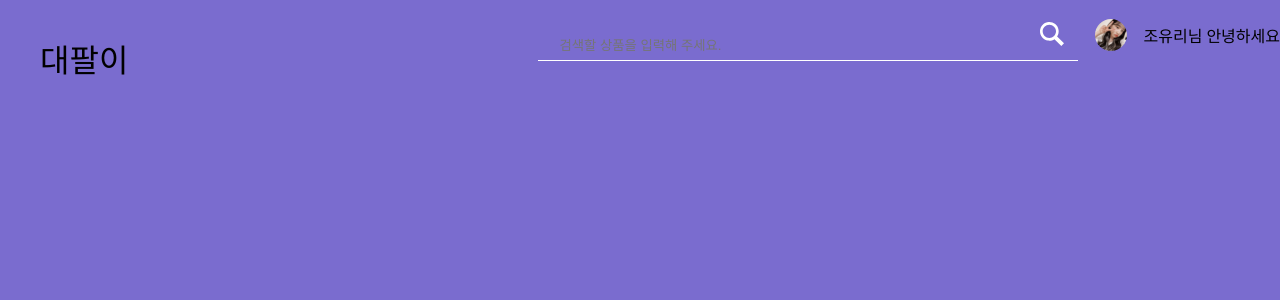
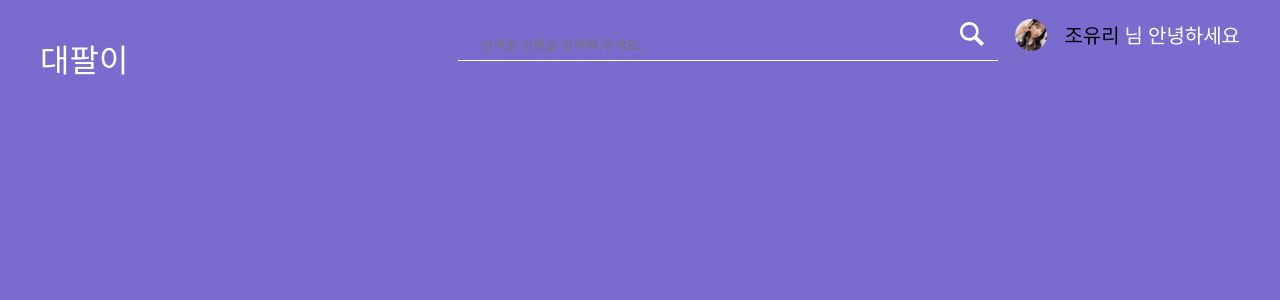
Before and after one commit to 2023-kodomo/fronEnd, a React (Create React App) app: page /Header in a window 1280 px wide. Shown: the top 300 px of the page. Built offline with nearby package versions, Linux system fonts and the light colour scheme.

Commit message:
💄🐛:: 진짜 헤더 만드는 거 끝남

```diff
--- a/src/components/header.jsx
+++ b/src/components/header.jsx
@@ -15,19 +15,21 @@ const Header = ({ page = 0, user }) => {
                     <SearchIcon src="./img/Searchicon.svg" alt="SearchIcon" />
                 </SearchBar>
                 <UserImg src="./img/Yuri.svg" alt="UserImg" />
-                <WelcomeText>{userName}님 안녕하세요</WelcomeText>
+                <WelcomeText><span>{userName}</span> 님 안녕하세요</WelcomeText>
             </FlexContainer>
         </Container>
     );
 };
 
 const HeaderLogo = styled.div`
+    color: white;
     font-size: 32px;
-    font-style: norma;
+    font-style: normal;
     font-weight: 400;
     position: absolute;
     left: 40px;
     top: 35px;
+    cursor: pointer;
 `;
 
 const FlexContainer = styled.div`
@@ -37,6 +39,8 @@ const FlexContainer = styled.div`
     align-items: center;
     gap: 16px;
     flex: 1 0 0;
+    position: relative;
+    right: 40px;
 `;
 
 const SearchBar = styled.div`
@@ -56,14 +60,26 @@ const InputBar = styled.input`
 const SearchIcon = styled.img`
     width: 32px;
     height: 32px;
+    cursor:pointer;
 `;
 const UserImg = styled.img`
     width: 32px;
     height: 32px;
     border-radius: 32px;
     border: 1px solid #7a6ccf;
+    cursor:pointer;
 `;
-const WelcomeText = styled.div``;
+const WelcomeText = styled.div`
+    color: white;
+    font-size: 20px;
+    font-style: normal;
+    font-weight: 400;
+    line-height: normal;
+    & > span {
+        color: black;
+        cursor: pointer;
+    }
+`;
 
 const Container = styled.div`
     width: 100vw;
```
